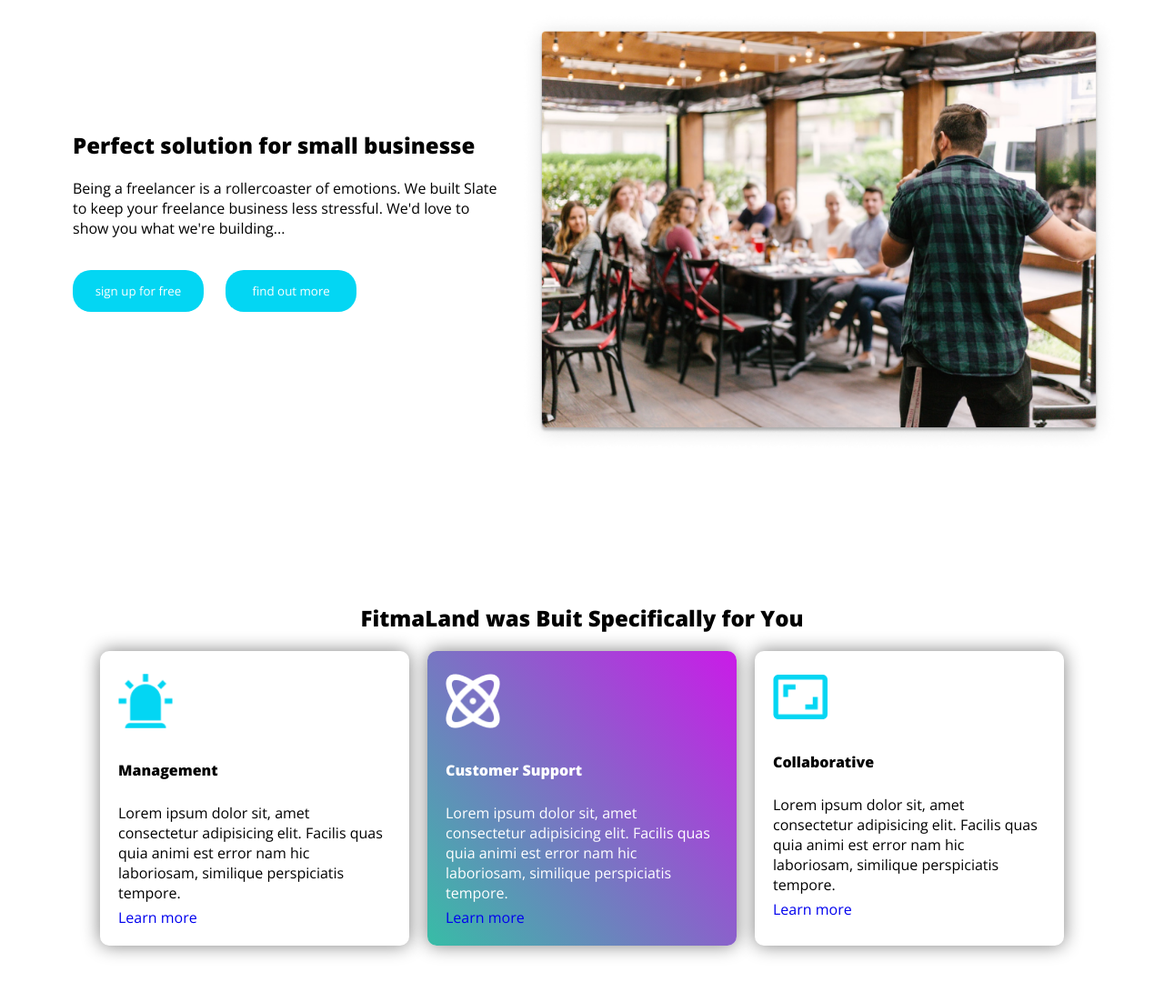
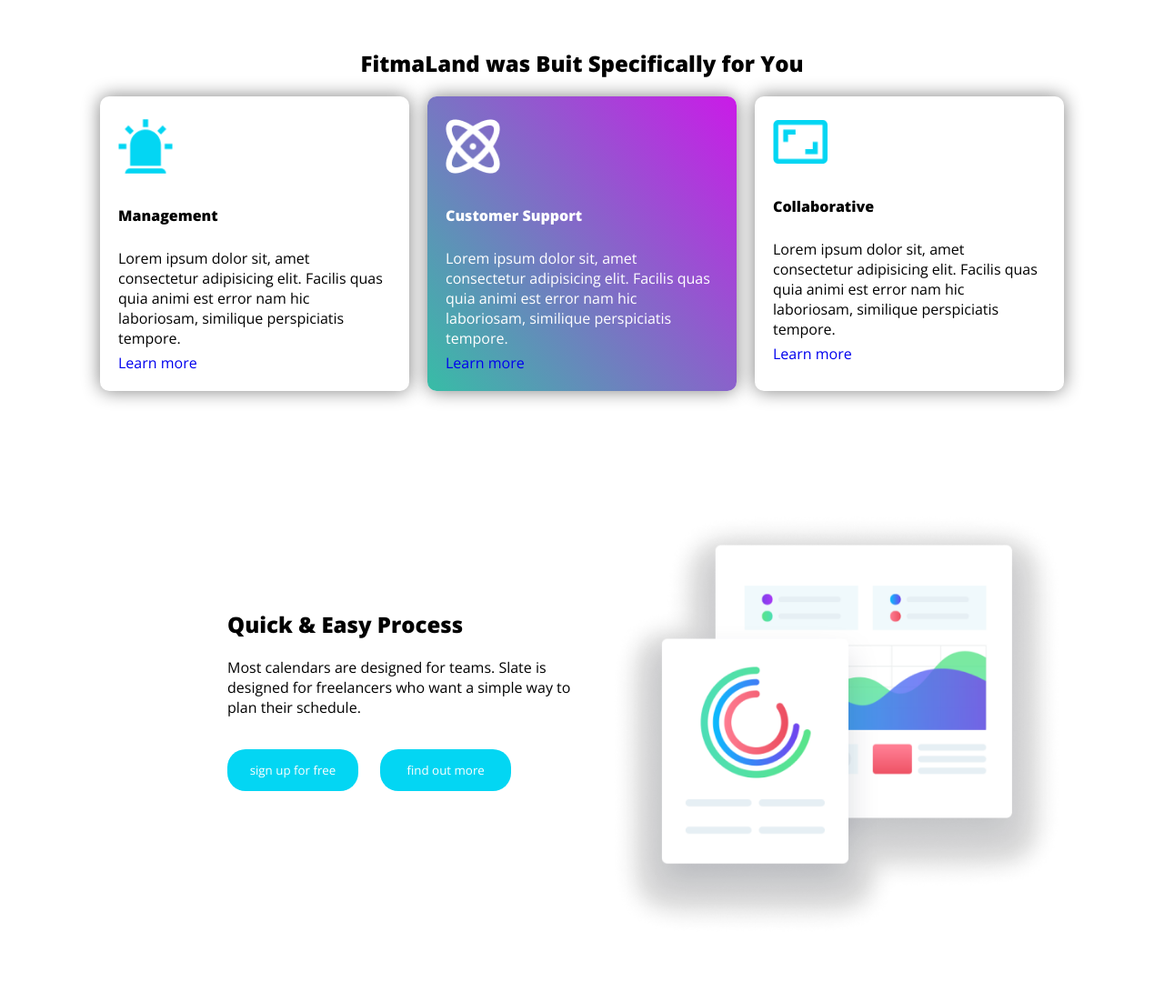
Before and after one commit to jcmorales76/repo-JuanCMorales, a plain HTML site: page TeoriaSemana2/Semana3/dia2/proyecto/index.html in a window 1280 px wide. Shown: the part 1079-2181 px from the top of the page at 91% size. Drawn offline with nearby package versions, Linux system fonts and the light colour scheme.

Commit message:
Seccion quickeasy

```diff
--- a/TeoriaSemana2/Semana3/dia2/proyecto/index.html
+++ b/TeoriaSemana2/Semana3/dia2/proyecto/index.html
@@ -46,25 +46,7 @@
         </section>
     </header>
 
-    <!-- SOLUCION  -->
-    <section class="heroS">
-        <div class="solucion">
-            <div class="contenido">
-                <h2>Perfect solution for small businesse</h2>
-                <p>Being a freelancer is a
-                    rollercoaster of emotions.
-                    We built Slate to keep your
-                    freelance business less stressful.
-                    We'd love to show you
-                    what we're building...</p>
-                <button>sign up for free</button>
-                <button>find out more</button>
-            </div>
-            <div class="imgsolucion">
-                <img src="./assets/solution.png" alt="">
-            </div>
-        </div>
-    </section>
+
     <!-- TARJETAS -->
     <main>
         <section class="caracteristicas">
@@ -93,6 +75,41 @@
                         est error nam
                         hic laboriosam, similique perspiciatis tempore.</p>
                     <a href="#">Learn more</a>
+                </div>
+            </div>
+        </section>
+        <!-- Quick & Easy -->
+        <section class="procesos">
+            <div class="pcontenido">
+                <h2>Quick & Easy Process</h2>
+                <p>Most calendars are designed for teams.
+                    Slate is designed for freelancers who
+                    want a simple way to plan
+                    their schedule.</p>
+                    <button>sign up for free</button>
+                    <button>find out more</button>
+            </div>
+            <div>
+                <img src="./assets/process.png" alt="">
+            </div>
+        </section>
+
+        <!-- SOLUCION  -->
+        <section class="heroS">
+            <div class="solucion">
+                <div class="contenido">
+                    <h2>Perfect solution for small businesse</h2>
+                    <p>Being a freelancer is a
+                        rollercoaster of emotions.
+                        We built Slate to keep your
+                        freelance business less stressful.
+                        We'd love to show you
+                        what we're building...</p>
+                    <button>sign up for free</button>
+                    <button>find out more</button>
+                </div>
+                <div class="imgsolucion">
+                    <img src="./assets/solution.png" alt="">
                 </div>
             </div>
         </section>
--- a/TeoriaSemana2/Semana3/dia2/proyecto/styles/styles.css
+++ b/TeoriaSemana2/Semana3/dia2/proyecto/styles/styles.css
@@ -81,13 +81,13 @@ nav li {
 /* ---- SOLUCION ---- */
 
 .heroS{
+    margin-top: 100px;
     margin-bottom: 100px;
 }
 .solucion{
     max-width: 1200px;
     margin: 0 auto;
     display: flex;
-
 }
 
 .contenido{
@@ -169,6 +169,57 @@ nav li {
     color: black;
 }
 
+/* Quick & Easy */
+
+
+.procesos{
+    max-width: 900px;
+    margin: 0 auto;
+    padding: 50px;
+}
+
+.procesos{
+    display: flex;
+}
+.pcontenido{
+    display: inline;
+    margin-top: 120px;
+}
+
+.pcontenido div{
+    margin-top:140px;
+    /* padding-left: 30px; */
+    width: 80%;
+}
+
+.pcontenido h2{
+    width: 400px;
+}
+.pcontenido button:hover{
+
+    background-color: White;
+    color: #03D6F3;
+    border: 1px solid #03D6F3;
+    font-weight: bold;
+}
+
+.pcontenido button{
+    background-color: #03D6F3;
+    border: 0;
+    width:9rem;
+    padding: 14px 10px;
+    border-radius: 20px;
+    color: white;
+    margin-top: 35px;
+    margin-right: 20px;
+}
+.procesos img{
+    width: 500px;
+}
+.pcontenido p{
+    color: black;
+    margin-top: 20px;
+}
 
 /* Tarjetas 2 */
 
```
Also changed, not shown: TeoriaSemana2/Semana3/dia2/proyecto/assets/process.png (added).
